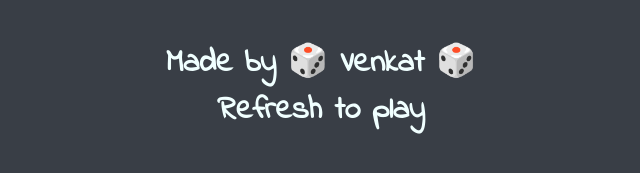
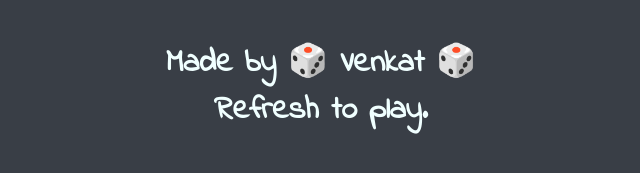
Before and after one commit to venkatkommina/Dicee-game, a plain HTML site: page index.html in a window 1280 px wide. Shown: the part 581-754 px from the top of the page, 319-959 px from the left. Drawn offline with Linux system fonts and the light colour scheme.

Commit message:
Update index.html

```diff
--- a/index.html
+++ b/index.html
@@ -30,7 +30,7 @@
     </div>
     <div>
     <h4>Made by 🎲 Venkat 🎲<br>
-        Refresh to play
+        Refresh to play.
     </h4>
     </div>
     </div>
```
